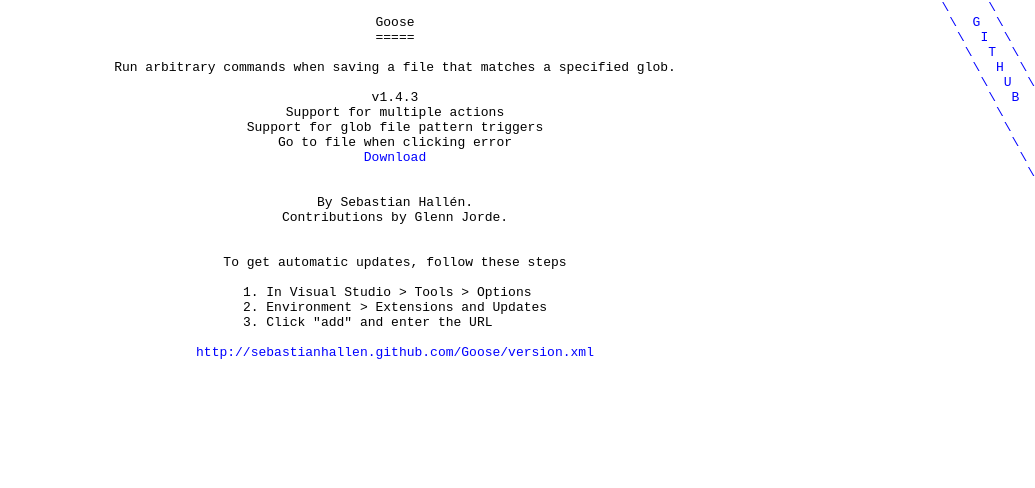
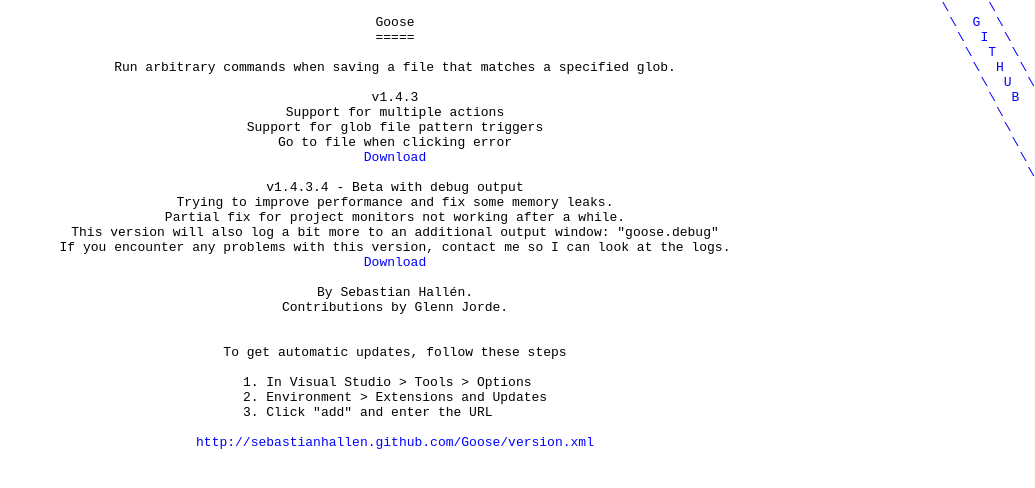
Before and after one commit to sebastianhallen/Goose, a plain HTML site: page index.html in a window 1280 px wide. Shown: the whole page, without its empty margins (245-1280 px from the left). Drawn offline with Linux system fonts and the light colour scheme.

Commit message:
new beta 1.4.3.4

```diff
--- a/index.html
+++ b/index.html
@@ -18,16 +18,13 @@ Support for glob file pattern triggers
 Go to file when clicking error
 <a href="installer/Goose-v1.4.3.vsix">Download</a>
 
-<!--
-
-broken
-v1.4.3.3 - Beta with debug output
+v1.4.3.4 - Beta with debug output
 Trying to improve performance and fix some memory leaks.
 Partial fix for project monitors not working after a while.
 This version will also log a bit more to an additional output window: "goose.debug"
 If you encounter any problems with this version, contact me so I can look at the logs.
-<a href="installer/Goose-v1.4.3.3-beta.vsix">Download</a>
--->
+<a href="installer/Goose-v1.4.3.4-beta.vsix">Download</a>
+
 By Sebastian Hallén.
 Contributions by Glenn Jorde.
 
```
Also changed, not shown: 1 other file.
